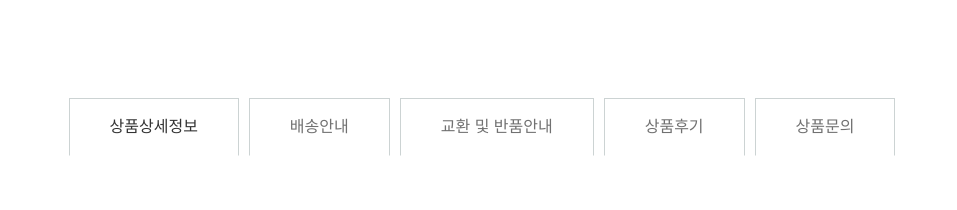
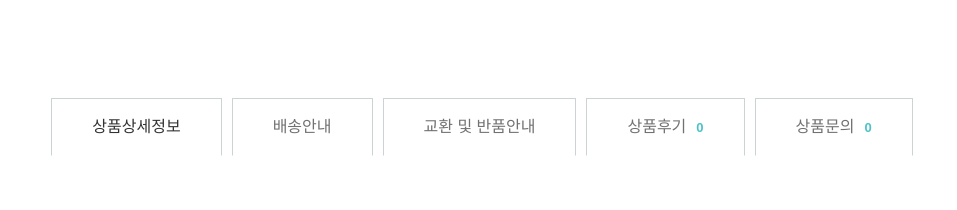
Before and after one commit to jiho9505/store-9, a React app in the folder client/: page /detail in a window 1280 px wide. Shown: the part 867-1077 px from the top of the page, without its empty margins (243-1200 px from the left). Built offline with nearby package versions, Linux system fonts and the light colour scheme; no server answers; a web font is replaced by a local one.

Commit message:
✨ Add Count UI

```diff
--- a/client/src/components/DetailProduct/DetailTab/index.tsx
+++ b/client/src/components/DetailProduct/DetailTab/index.tsx
@@ -28,7 +28,8 @@ const DetailTab = ({ choicedIdx, handleClickItemName }: DetailTab) => {
     return TabName.map((itemName, idx) => (
       <TabItem key={itemName} onClick={handleClickItemName} data-idx={idx}>
         <ItemName active={choicedIdx === idx}>{itemName}</ItemName>
-        {/* <ReviewCount>0</ReviewCount> */}
+        {idx === 3 && <ReviewCount>0</ReviewCount>}
+        {idx === 4 && <QnaCount>0</QnaCount>}
       </TabItem>
     ));
   };
@@ -66,11 +67,9 @@ const ItemName = styled.span<ItemNameProps>`
 `;
 
 const ReviewCount = styled.strong`
+  margin-left: 10px;
   color: ${baemin};
   font-size: 13px;
 `;
 
-const QnaCount = styled.strong`
-  color: ${baemin};
-  font-size: 13px;
-`;
+const QnaCount = styled(ReviewCount)``;
```
